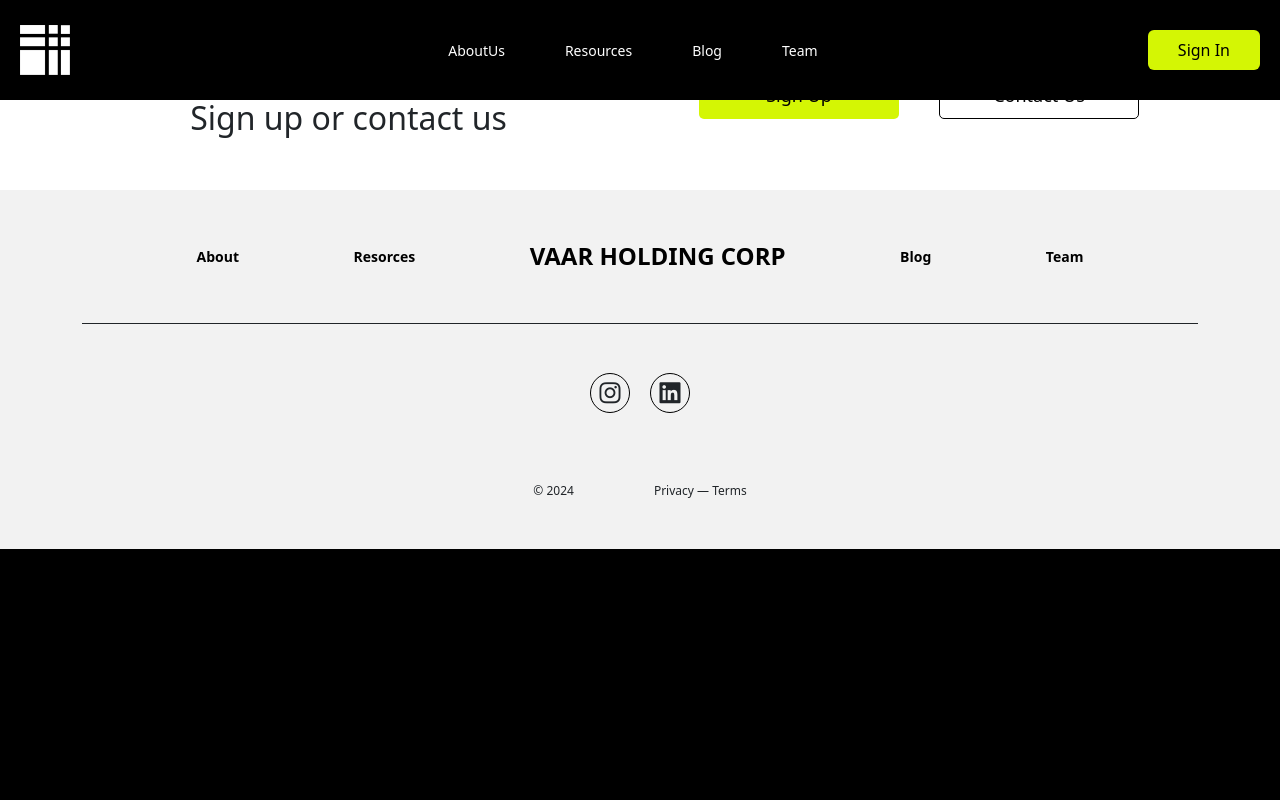
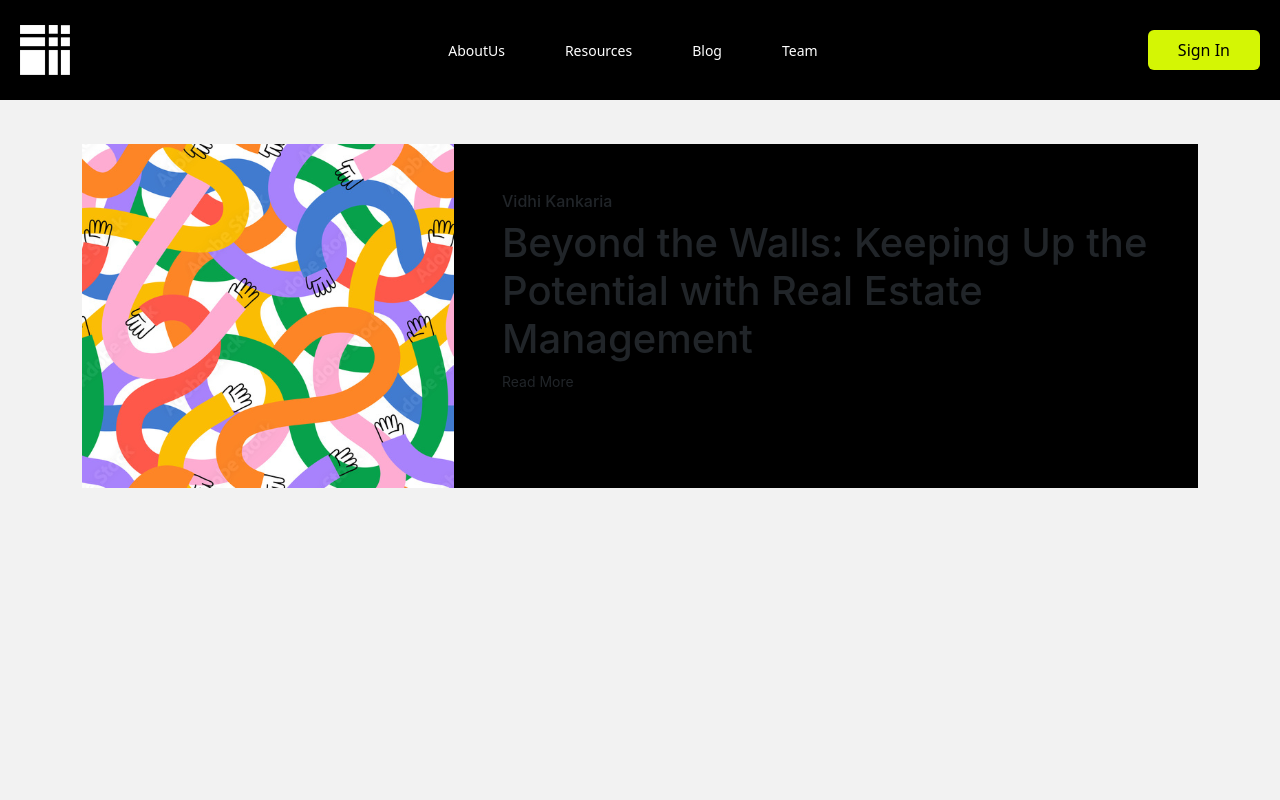
Before and after one commit to webtesting22/vaar, a React (Vite) app: page /VaarBlogs in a window 1280 px wide. Shown: the top 800 px of the page. Built offline with nearby package versions, Linux system fonts and the light colour scheme.

Commit message:
app.js and blog.js

```diff
--- a/src/App.jsx
+++ b/src/App.jsx
@@ -7,7 +7,7 @@ import AllResources from './Components/AllResources/AllResources';
 import AboutUs from './Components/AboutUs/AboutUs';
 import VaarTeam from './Components/VaarTeam/VaarTeam';
 import SignupSection from './Components/SignUp/SignupSection';
-
+import VaarBlogs from './Components/VaarBlogs.jsx/VaarBlogs';
 function App() {
   return (
     <Router>
@@ -18,6 +18,7 @@ function App() {
         <Route exact path="/AllResources" element={<AllResources />} />
         <Route exact path="/AboutUs" element={<AboutUs />} />
         <Route exact path="/VaarTeam" element={<VaarTeam />} />
+        <Route exact path="/VaarBlogs" element={ <VaarBlogs/> } />
       </Routes>
       <SignupSection/>
 
--- a/src/Components/AboutUs/About.css
+++ b/src/Components/AboutUs/About.css
@@ -5,8 +5,11 @@
 }
 
 .top-about-section {
-    height: 70vh;
+    /* height: 70vh; */
+    padding: 10rem 7rem;
     width: 100%;
+    display: flex;
+    align-items: center;
     /* background-color: #f2f2f2; */
     /* padding: 0rem 15rem; */
     text-align: center;
@@ -15,28 +18,25 @@
 
 @media (min-width:900px) and (max-width:3000px) {
     .top-about-section {
-        height: 70vh;
+        /* height: 70vh; */
         width: 100%;
         /* background-color: #f2f2f2; */
-        padding: 0rem 7rem;
+        padding: 10rem 7rem;
         text-align: center;
 
     }
 }
 
-/* @media (min-width:500px) and (max-width:900px) {
+@media (max-width:890px){
     .top-about-section {
-        padding: 0rem 1rem;
+        /* height: 70vh; */
+        width: 100%;
+        /* background-color: #f2f2f2; */
+        padding: 10rem 0rem;
         text-align: center;
+
     }
 }
-
-@media(max-width:499px) {
-    .top-about-section {
-        padding: 0rem 1rem;
-        text-align: center;
-    }
-} */
 
 .section-top-content {
     text-align: center;
--- a/src/Components/AboutUs/AboutUs.jsx
+++ b/src/Components/AboutUs/AboutUs.jsx
@@ -34,19 +34,16 @@ function AboutUs() {
     return (
         <>
 
-            <section id='About-section'>
-                <div className="section-padding"></div>
-                <div className="section-padding"></div>
+            <section id='About-section' style={{padding:"6rem 0rem"}}>
                 <div className="container">
                     <div className='top-about-section'>
                         <div>
                             <h1>Vaar is your gateway to the world of real estate</h1>
                             <p>The platform enables you to invest in prime, income-generating real estate through fractional ownership, eliminating the need for substantial upfront capital. Through Vaar, you can create a diversified portfolio of residential assets that vary in their risk and return profile.</p>
                             <br />
-                            <a href="" className='btn-styling'>Get Started</a>
+                            <a href="" className='btn-styling' style={{fontWeight:"700"}}>Get Started</a>
                         </div>
                     </div>
-                    <div className="section-pading"></div>
 
                 </div>
                 <section className='bg-white'>
--- a/src/Components/Home/Home.jsx
+++ b/src/Components/Home/Home.jsx
@@ -8,7 +8,6 @@ import Guide from '../Guide/Guide';
 import Bestvalue from '../Bestvalue/Bestvalue';
 import SignupSection from '../SignUp/SignupSection';
 import img1 from "../pictures/About-icons/homePageMobile.svg"
-import VaarBlogs from '../VaarBlogs/VaarBlogs';
 function Home() {
     return (
         <>
@@ -140,6 +139,7 @@ function Home() {
             <Founder />
             <Guide />
             <Bestvalue />
+
             {/* <VaarBlogs/> */}
             {/* <SignupSection /> */}
 
--- a/src/Components/Navigation/Navigation.jsx
+++ b/src/Components/Navigation/Navigation.jsx
@@ -65,7 +65,7 @@ function Navigation() {
                             <ul className='navigation_ul m-0'>
                                 <li><Link to="/AboutUs" className="hover-this">AboutUs</Link></li>
                                 <li><Link to="/AllResources" >Resources</Link></li>
-                                <li><Link to="/about">Blog</Link></li>
+                                <li><Link to="/VaarBlogs">Blog</Link></li>
                                 <li><Link to="/VaarTeam">Team</Link></li>
                             </ul>
                         </nav>
@@ -90,7 +90,7 @@ function Navigation() {
                                     console.log("click")
                                     handleCloseOffcanvas();
                                 }}>Resources</Link></li>
-                                <li><Link to="/about" onClick={() => {
+                                <li><Link to="/VaarBlog" onClick={() => {
                                     console.log("click")
                                     handleCloseOffcanvas();
                                 }}>Blog</Link></li>
--- /dev/null
+++ b/src/Components/VaarBlogs.jsx/VaarBlogs.css
@@ -0,0 +1,11 @@
+#VaarBlogs .top-blog-header{
+    height: 100vh;
+}
+#VaarBlogs{
+    background-color: #F2F2F2;
+}
+.text-container{
+    height: 100%;
+    background: black;
+    padding: 3rem 3rem;
+}
--- /dev/null
+++ b/src/Components/VaarBlogs.jsx/VaarBlogs.jsx
@@ -0,0 +1,32 @@
+import React, { useRef, useState } from 'react';
+// Import Swiper React components
+import { Swiper, SwiperSlide } from 'swiper/react';
+import { Row, Col } from 'antd'
+// Import Swiper styles
+import 'swiper/css';
+import 'swiper/css/pagination';
+import "./VaarBlogs.css"
+import blogImage from "../pictures/blogHomeBaneer.svg"
+function VaarBlogs() {
+    return (
+        <>
+            <div className="section-padding"></div>
+            <section id='VaarBlogs'>
+                <div className='top-blog-header container'>
+                    <Row>
+                        <Col lg={8} md={8}><img src={blogImage} alt="" style={{ width: "100%", height: "100%" }} /></Col>
+                        <Col lg={16} md={16}>
+                            <div className='container text-container'>
+                                <h6>Vidhi Kankaria</h6>
+                                <h1>Beyond the Walls: Keeping Up the Potential with Real Estate Management</h1>
+                                <span>Read More</span>
+                            </div>
+                        </Col>
+                    </Row>
+                </div>
+            </section>
+        </>
+    );
+}
+
+export default VaarBlogs;
```
Also changed, not shown: src/Components/pictures/blogHomeBaneer.svg (added).
